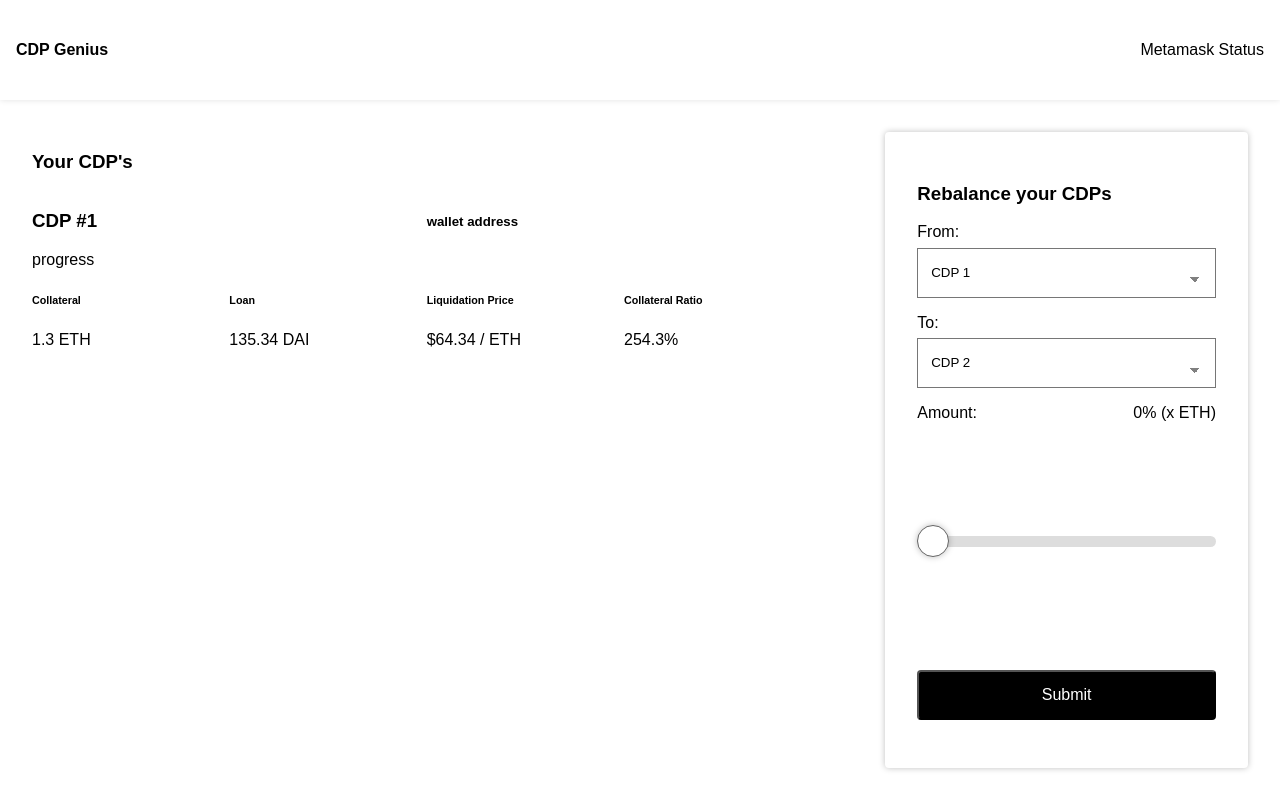
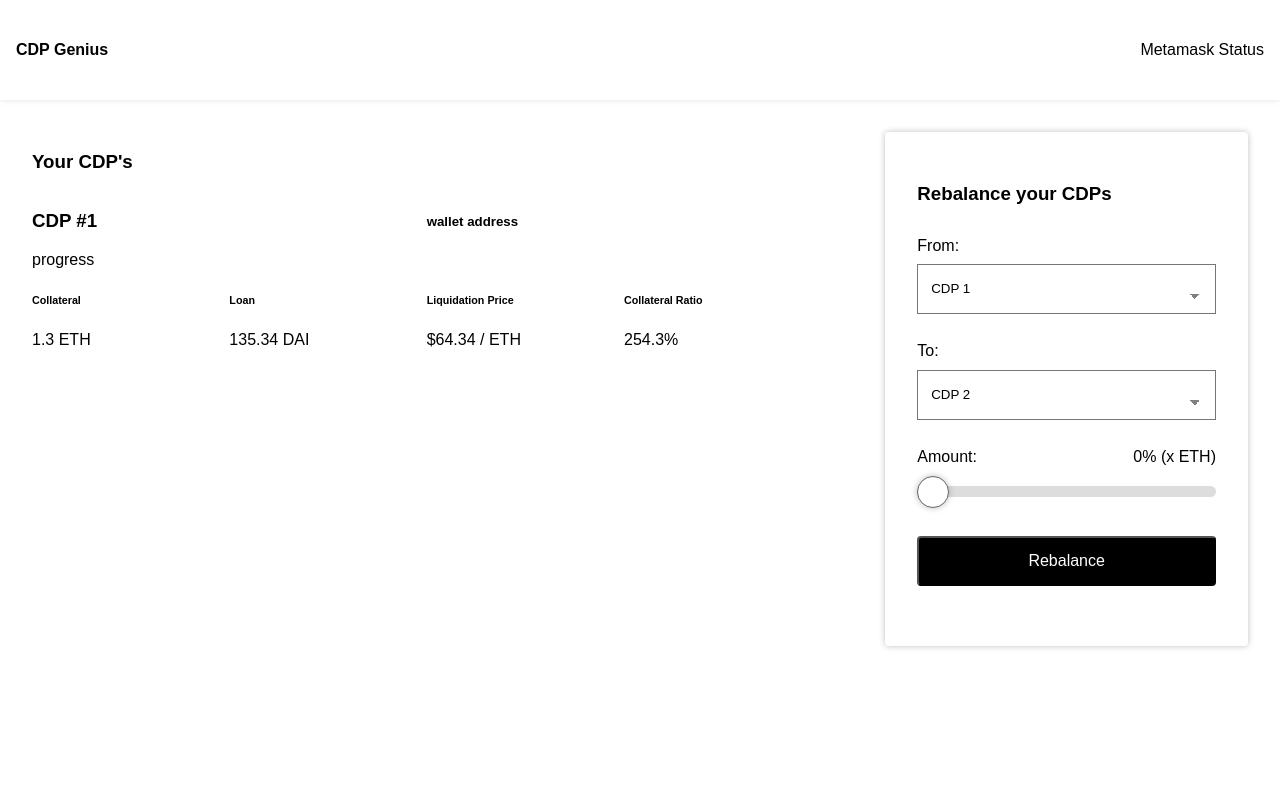
Before and after one commit to chanmathew/cdp-rebalancer, a React (Create React App) app: page / in a window 1280 px wide. Built offline with nearby package versions, Linux system fonts and the light colour scheme; a web font is replaced by a local one.

Commit message:
Refactor Form component to Sidebar component

```diff
--- a/src/App.js
+++ b/src/App.js
@@ -1,8 +1,8 @@
-import React, { Component } from 'react';
-import Dashboard from './components/dashboard';
-import Header from './components/header';
-import Form from './components/form';
-import './App.scss';
+import React, { Component } from 'react'
+import Dashboard from './components/dashboard'
+import Header from './components/header'
+import Sidebar from './components/sidebar'
+import './App.scss'
 
 class App extends Component {
   render() {
@@ -10,10 +10,10 @@ class App extends Component {
       <div className='App'>
         <Header />
         <Dashboard />
-        <Form />
+        <Sidebar />
       </div>
-    );
+    )
   }
 }
 
-export default App;
+export default App
--- a/src/components/form/index.js
+++ /dev/null
@@ -1,57 +0,0 @@
-import React from 'react';
-import './styles.scss';
-
-class Form extends React.Component {
-  state = {
-    rebalanceValue: 0
-  };
-  handleSlider = e => {
-    this.setState({
-      rebalanceValue: e.target.value
-    });
-  };
-  handleSubmit = e => {
-    e.preventDefault();
-    console.log('Clicked!');
-  };
-  render() {
-    return (
-      <form className='rebalance-form'>
-        <h3>Rebalance your CDPs</h3>
-        <label htmlFor='cdp-first'>From:</label>
-        <select
-          className='select'
-          type='text'
-          name='cdp-first'
-          defaultValue='cdp1'
-        >
-          <option value='cdp1'>CDP 1</option>
-          <option value='cdp2'>CDP 2</option>
-        </select>
-        <label htmlFor='cdp-second'>To:</label>
-        <select
-          className='select'
-          type='text'
-          name='cdp-second'
-          defaultValue='cdp2'
-        >
-          <option value='cdp1'>CDP 1</option>
-          <option value='cdp2'>CDP 2</option>
-        </select>
-        <div className='range-label'>
-          <span>Amount:</span>
-          <span>{this.state.rebalanceValue}% (x ETH)</span>
-        </div>
-        <input
-          name='rebalance'
-          type='range'
-          defaultValue={this.state.rebalanceValue}
-          onChange={this.handleSlider}
-        />
-        <button onClick={this.handleSubmit}>Submit</button>
-      </form>
-    );
-  }
-}
-
-export default Form;
--- /dev/null
+++ b/src/components/sidebar/index.js
@@ -0,0 +1,59 @@
+import React from 'react'
+import './styles.scss'
+
+class Sidebar extends React.Component {
+  state = {
+    rebalanceValue: 0
+  }
+  handleSlider = e => {
+    this.setState({
+      rebalanceValue: e.target.value
+    })
+  }
+  handleSubmit = e => {
+    e.preventDefault()
+    console.log('Clicked!')
+  }
+  render() {
+    return (
+      <div className='sidebar'>
+        <form className='rebalance-form'>
+          <h3>Rebalance your CDPs</h3>
+          <label htmlFor='cdp-first'>From:</label>
+          <select
+            className='select'
+            type='text'
+            name='cdp-first'
+            defaultValue='cdp1'
+          >
+            <option value='cdp1'>CDP 1</option>
+            <option value='cdp2'>CDP 2</option>
+          </select>
+          <label htmlFor='cdp-second'>To:</label>
+          <select
+            className='select'
+            type='text'
+            name='cdp-second'
+            defaultValue='cdp2'
+          >
+            <option value='cdp1'>CDP 1</option>
+            <option value='cdp2'>CDP 2</option>
+          </select>
+          <div className='range-label'>
+            <span>Amount:</span>
+            <span>{this.state.rebalanceValue}% (x ETH)</span>
+          </div>
+          <input
+            name='rebalance'
+            type='range'
+            defaultValue={this.state.rebalanceValue}
+            onChange={this.handleSlider}
+          />
+          <button onClick={this.handleSubmit}>Rebalance</button>
+        </form>
+      </div>
+    )
+  }
+}
+
+export default Sidebar
--- a/src/components/form/styles.scss
+++ b/src/components/sidebar/styles.scss
@@ -6,14 +6,17 @@
   background: #ffffff;
   border-radius: 0.25rem;
   box-shadow: 0 0 6px rgba(0, 0, 0, 0.25);
+  h3 {
+    margin-bottom: 2rem;
+  }
   label,
   .range-label {
-    margin-bottom: 0.4rem;
+    margin-bottom: 0.6rem;
   }
   select,
   [type='range'],
   button {
-    margin-bottom: 1rem;
+    margin-bottom: 1.75rem;
   }
   select {
     background-color: #fff;
```
